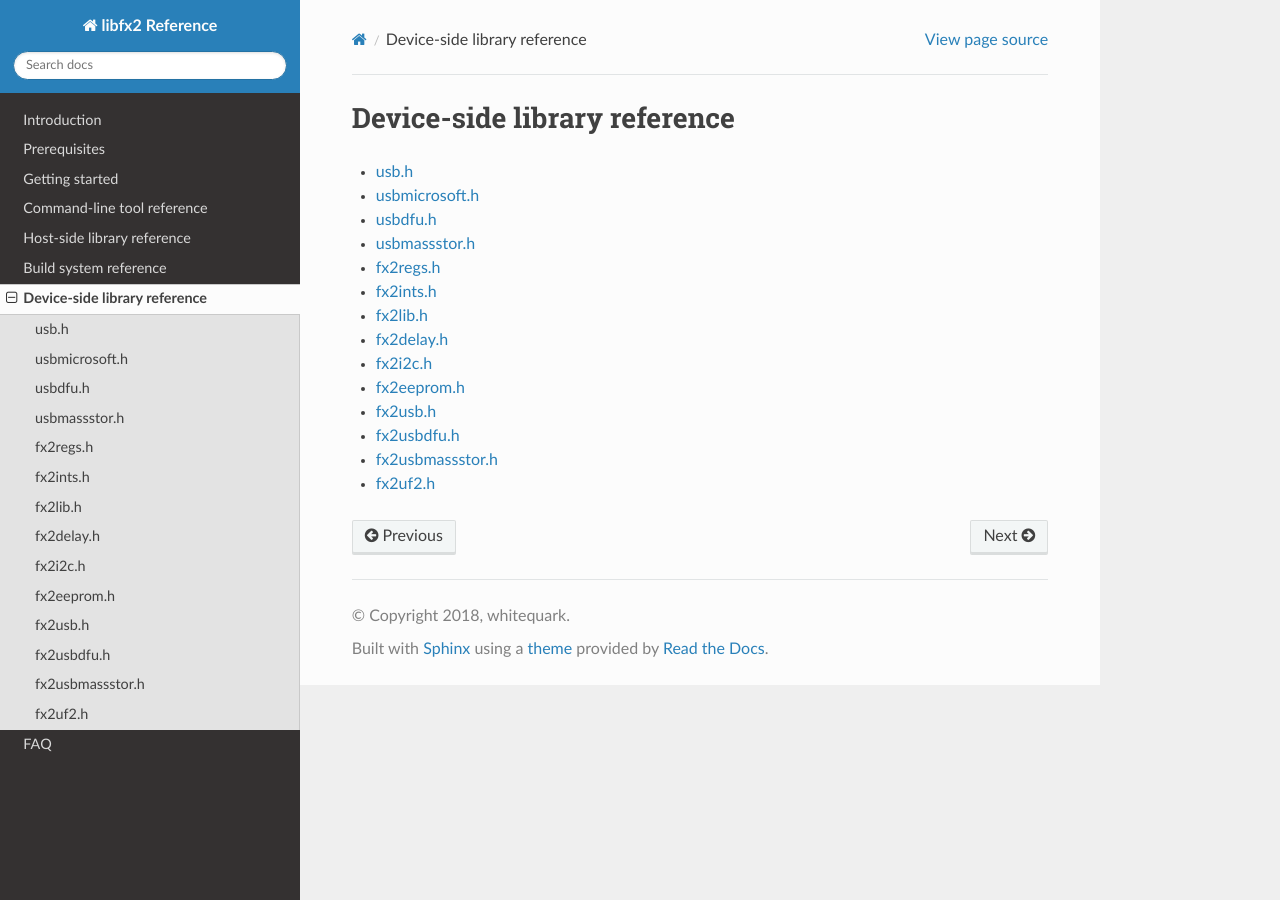
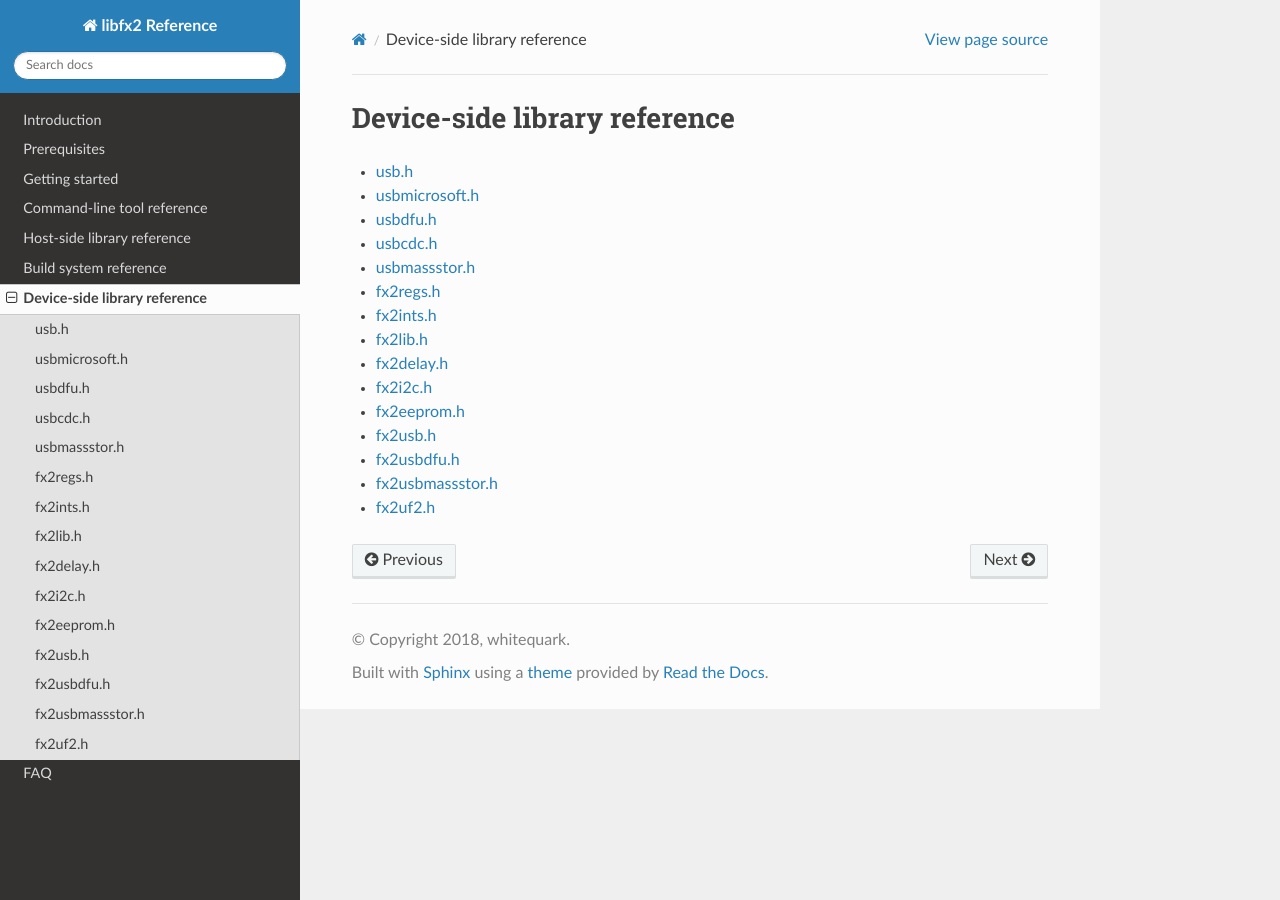
Before and after one commit to whitequark/libfx2, a Sphinx documentation site: the page built from docs/device_library.rst, in a window 1280 px wide. Built offline with Sphinx 7.4.7 and the Read the Docs theme 2.0.0, drawn with Linux system fonts in a browser that asks for light colours.

Commit message:
Implement USB CDC ATM device class and interface class/subclass.

```diff
--- a/docs/conf.py
+++ b/docs/conf.py
@@ -21,7 +21,7 @@ sys.modules.update((mod_name, Mock()) for mod_name in MOCK_MODULES)
 breathe_projects_source = {
     'libfx2': (
         '../firmware/library/include', [
-            'usb.h', 'usbmicrosoft.h', 'usbdfu.h', 'usbmassstor.h',
+            'usb.h', 'usbmicrosoft.h', 'usbdfu.h', 'usbcdc.h', 'usbmassstor.h',
             'fx2regs.h', 'fx2ints.h', 'fx2lib.h',
             'fx2delay.h', 'fx2i2c.h', 'fx2eeprom.h',
             'fx2usb.h', 'fx2usbdfu.h', 'fx2usbmassstor.h', 'fx2uf2.h',
--- a/docs/device_library.rst
+++ b/docs/device_library.rst
@@ -7,6 +7,7 @@ Device-side library reference
    usb_h
    usbmicrosoft_h
    usbdfu_h
+   usbcdc_h
    usbmassstor_h
    fx2regs_h
    fx2ints_h
```
Also changed, not shown: docs/usbcdc_h.rst (added, +9 -0 lines), 2 other files.
